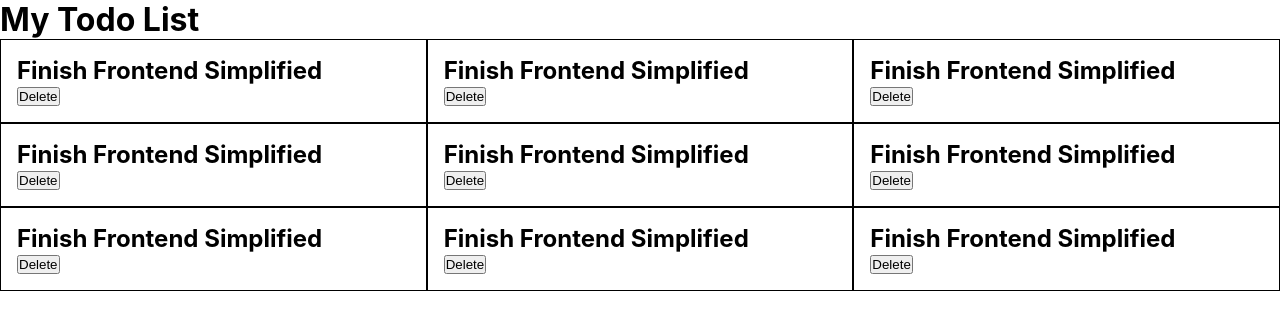
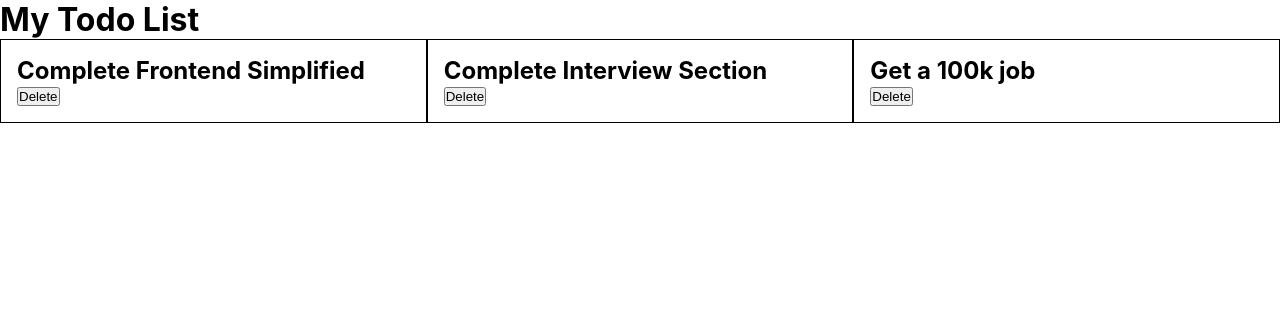
Before and after one commit to KishanKokal/react-cc, a React (Create React App) app: page / in a window 1280 px wide. Shown: the top 330 px of the page. Built offline with nearby package versions, Linux system fonts and the light colour scheme.

Commit message:
Add props

```diff
--- a/src/App.jsx
+++ b/src/App.jsx
@@ -7,15 +7,9 @@ function App() {
     <div>
       <h1>My Todo List</h1>
       <div className='todo__wrapper'>
-        <Todo />
-        <Todo />
-        <Todo />
-        <Todo />
-        <Todo />
-        <Todo />
-        <Todo />
-        <Todo />
-        <Todo />
+        <Todo title = "Complete Frontend Simplified"/>
+        <Todo title = "Complete Interview Section"/>
+        <Todo title = "Get a 100k job"/>
       </div>
     </div>
   );
--- a/src/components/Todo.jsx
+++ b/src/components/Todo.jsx
@@ -1,9 +1,9 @@
 import './Todo.css'
 
-function Todo() {
+function Todo(props) {
     return (
         <div className='test'>
-            <h2>Finish Frontend Simplified</h2>
+            <h2>{props.title}</h2>
             <button>Delete</button>
         </div>
     );
--- a/src/index.js
+++ b/src/index.js
@@ -6,9 +6,7 @@ import reportWebVitals from './reportWebVitals';
 
 const root = ReactDOM.createRoot(document.getElementById('root'));
 root.render(
-  <React.StrictMode>
     <App />
-  </React.StrictMode>
 );
 
 // If you want to start measuring performance in your app, pass a function
```
